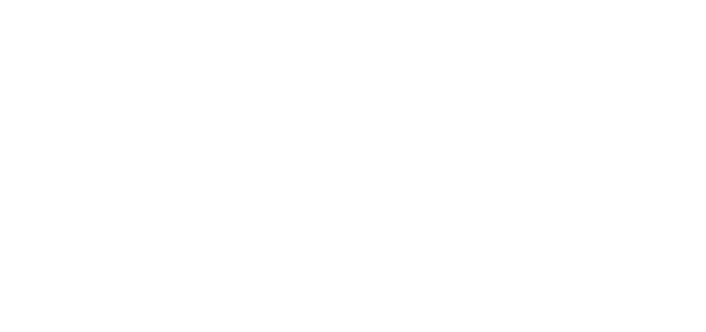
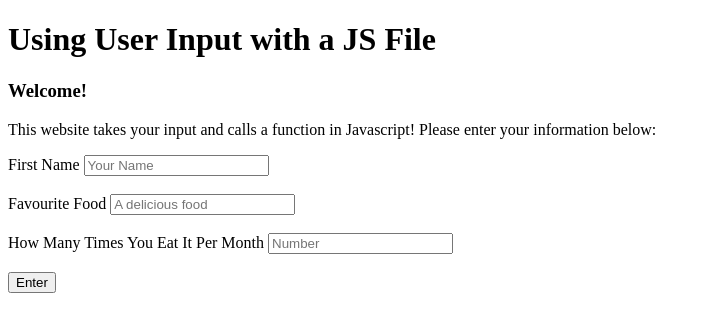
Before and after one commit to ICS2O-Programming-MariaG/Unit2-03-HTML-UserInput, a plain HTML site: page index.html in a window 1280 px wide. Shown: the whole page, without its empty margins (0-706 px from the left). Drawn offline with Linux system fonts and the light colour scheme.

Commit message:
Created user input info & changed favicon

```diff
--- a/index.html
+++ b/index.html
@@ -3,8 +3,8 @@
   <head>
     <!-- Metadata -->
     <meta charset="utf-8">
-    <meta name="description" content="My first webpage with a favicon">
-    <meta name="keywords" content="immaculata, ics2o, favicon">
+    <meta name="description" content="My first webpage with user input">
+    <meta name="keywords" content="immaculata, ics2o">
     <meta name="author" content="MariaG">
     <meta name="viewport" content="width=device-width, initial-scale=1.0">
      <!-- Code for the favicon -->
@@ -15,4 +15,22 @@
     <!-- Title -->
     <title>Maria's First Webpage with User Input</title>
   </head>
+  <body>
+    <!-- Link to JS file -->
+    <script src="./js/script.js"></script>
+    <h1>Using User Input with a JS File</h1>
+    <h3>Welcome!</h3>
+    <p>This website takes your input and calls a function in Javascript! Please enter your information below:</p>
+    <p>
+      <form action="javascript:enterClicked()">
+        <label for="name">First Name</label>
+        <input type="text" id="first-name" placeholder="Your Name"><br><br>
+        <label for="food">Favourite Food</label>
+        <input type="text" id="food-entered" placeholder="A delicious food"><br><br>
+        <label for="time">How Many Times You Eat It Per Month</label>
+        <input type="number" id="times-eaten" placeholder="Number"><br><br>
+        <input type="submit" value="Enter">
+      </form>
+    </p>
+  </body>
 </html>
--- /dev/null
+++ b/js/script.js
@@ -0,0 +1,6 @@
+
+// Copyright (c) 2022 Maria Goemans All rights reserved
+//
+// Created by: Maria G
+// Created on: March 2022
+// This file contains the JS functions for index.html
```
Also changed, not shown: favicon/android-chrome-192x192.png, favicon/android-chrome-512x512.png, favicon/apple-touch-icon.png, favicon/favicon-16x16.png, favicon/favicon-32x32.png, favicon/favicon.ico.
